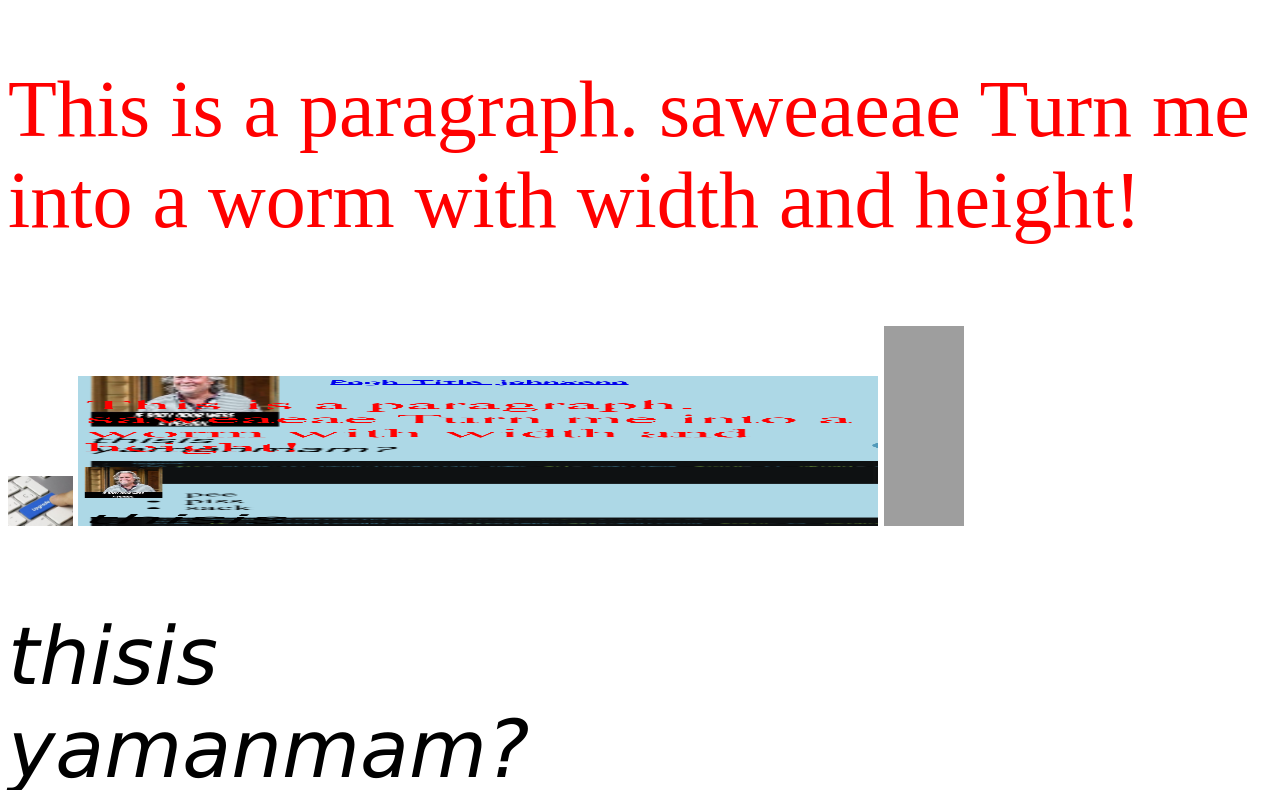
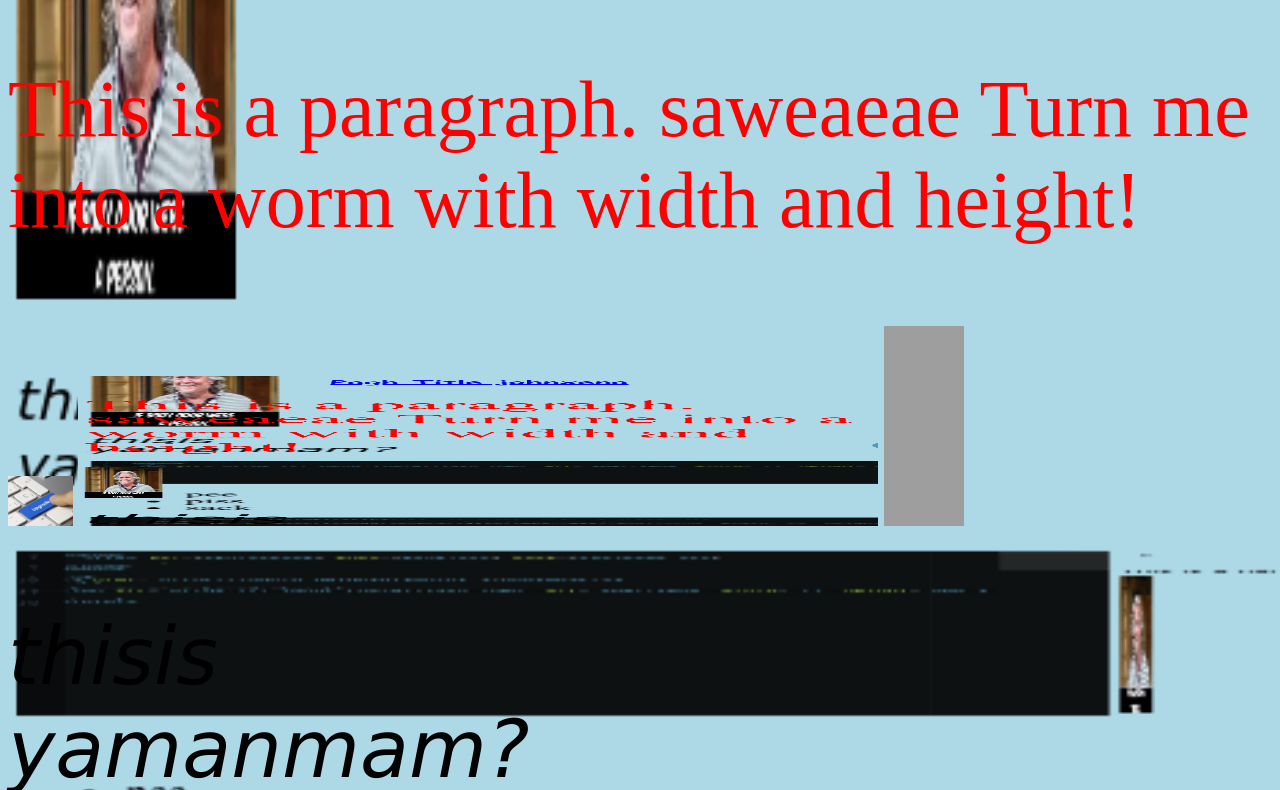
Before and after one commit to youcouldonlyseeeyes/awesome_and-epic, a plain HTML site: page index.html in a window 1280 px wide. Shown: the part 74-864 px from the top of the page. Drawn offline with Linux system fonts and the light colour scheme; grey boxes are pictures that could not be loaded.

Commit message:
Update pagh.css

```diff
--- a/src/pagh.css
+++ b/src/pagh.css
@@ -1,6 +1,6 @@
 body {
   /*background-color: lightblue;*/
-  background-image: url("src/img/bgmama.png");
+  background-image: url("img/bgmama.png");
   background-repeat: repeat-x;
   background-size:cover;
   font-family: "Comic Sans MS";
```
